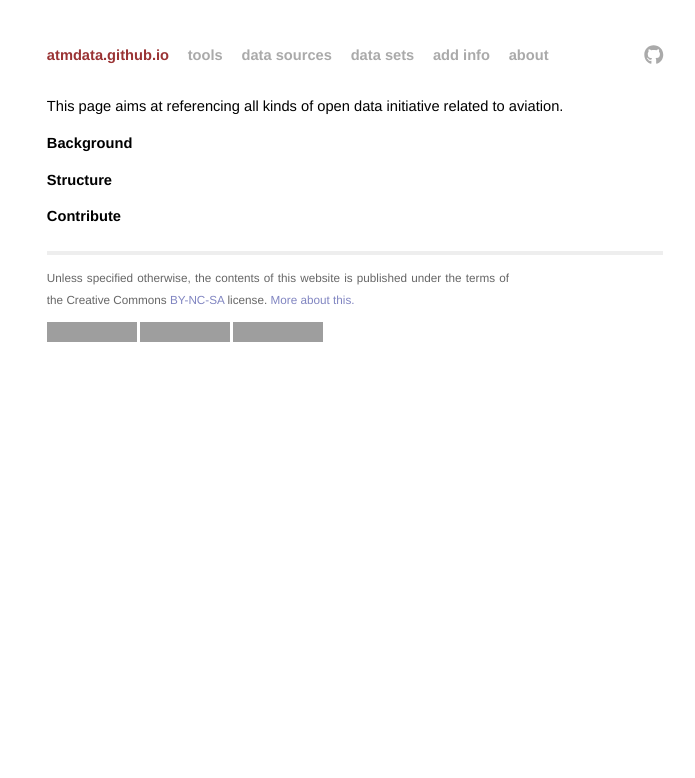
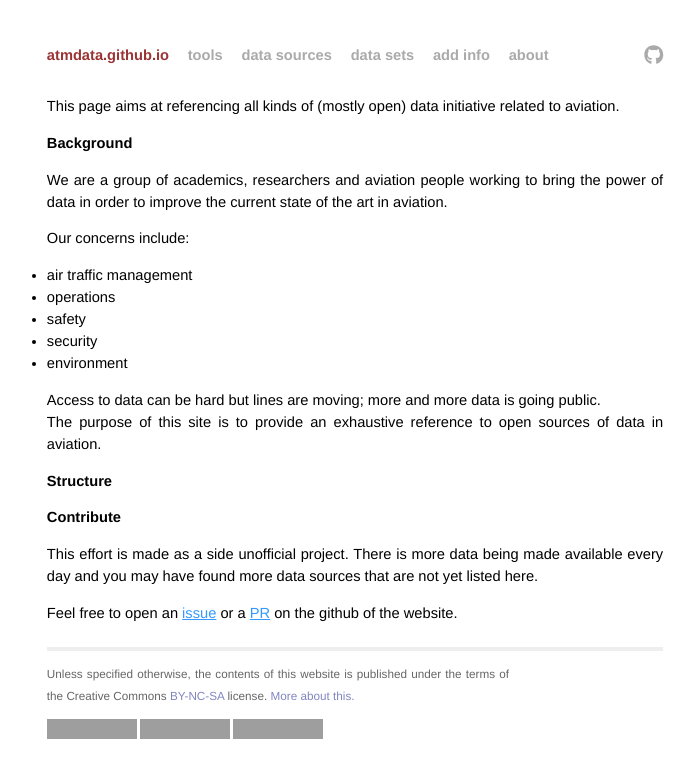
Before and after one commit to open-aviation/atmdata, a Jekyll site: the page built from _pages/index.md, in a window 1280 px wide, cut to the strip 0-944 px from the top of the page. Shown: the top 778 px of the strip, without its empty margins (285-980 px from the left). Built offline with Jekyll 4.4.1, drawn with Linux system fonts in a browser that asks for light colours; nearby versions of some CDN libraries; grey boxes are pictures that could not be loaded.

Commit message:
background information

```diff
--- a/_pages/index.md
+++ b/_pages/index.md
@@ -4,11 +4,26 @@ title: atmdata.github.io
 permalink: /
 ---
 
-This page aims at referencing all kinds of open data initiative related to
-aviation.
+This page aims at referencing all kinds of (mostly open) data initiative related to aviation.
 
 ## Background
+
+We are a group of academics, researchers and aviation people working to bring the power of data in order to improve the current state of the art in aviation.
+
+Our concerns include:
+- air traffic management
+- operations
+- safety
+- security
+- environment
+
+Access to data can be hard but lines are moving; more and more data is going public.
+The purpose of this site is to provide an exhaustive reference to open sources of data in aviation.
 
 ## Structure
 
 ## Contribute
+
+This effort is made as a side unofficial project. There is more data being made available every day and you may have found more data sources that are not yet listed here.
+
+Feel free to open an [issue](https://github.com/atmdata/atmdata.github.io/issues/new) or a [PR]() on the github of the website.
```
Also changed, not shown: _pages/data_sources.md (+3 -1 lines).
